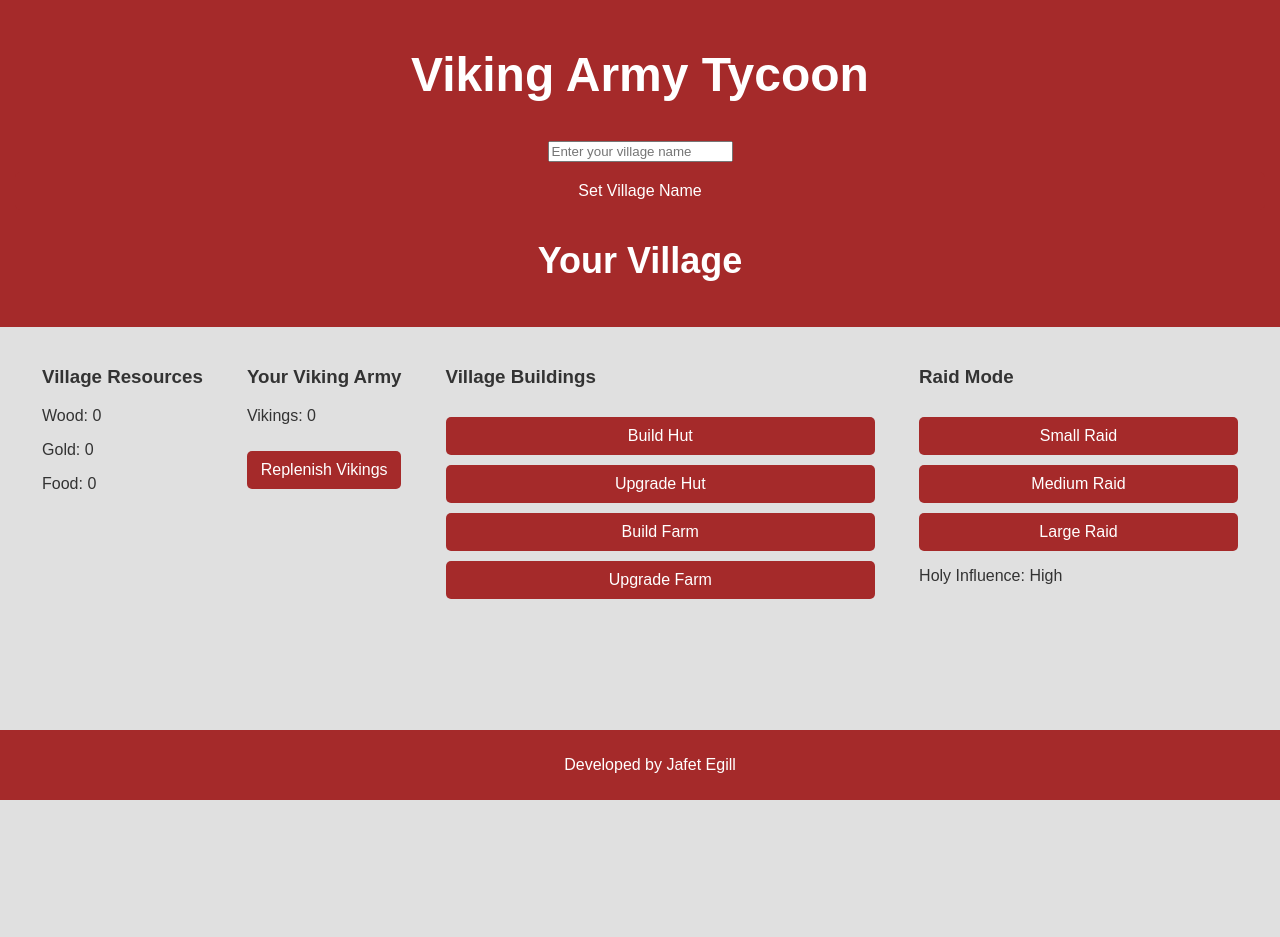
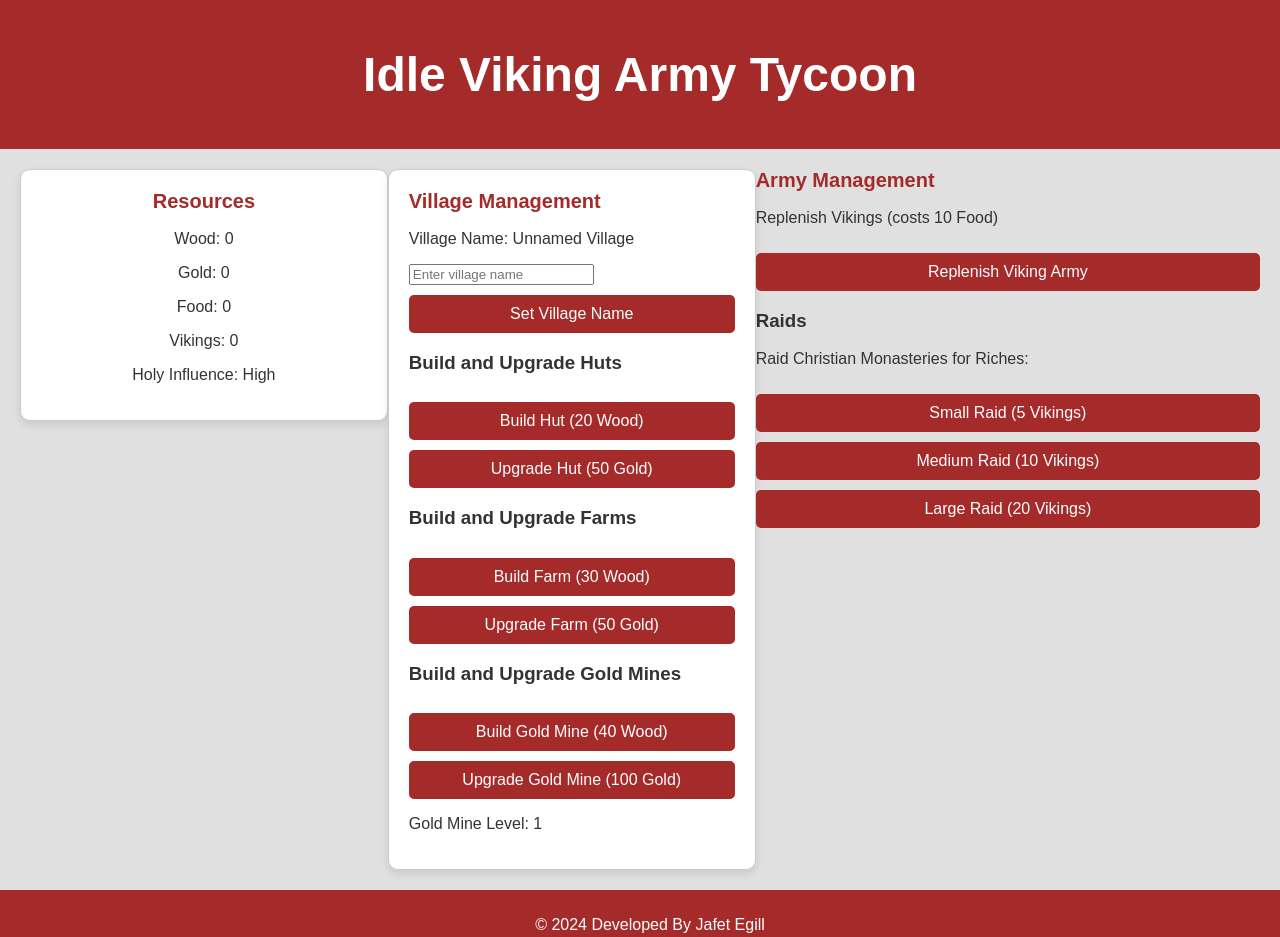
Before and after one commit to largefort/vikingarmy, a plain HTML site: page index.html in a window 1280 px wide. Before the commit the page ends 800 px from the top, so only its background shows below. Drawn offline with Linux system fonts and the light colour scheme.

Commit message:
Update index.html

```diff
--- a/index.html
+++ b/index.html
@@ -3,50 +3,63 @@
 <head>
     <meta charset="UTF-8">
     <meta name="viewport" content="width=device-width, initial-scale=1.0">
-    <title>Viking Army Tycoon</title>
+    <title>Idle Viking Army Tycoon</title>
     <link rel="stylesheet" href="styles.css">
 </head>
 <body>
+
     <header>
-        <h1>Viking Army Tycoon</h1>
-        <input type="text" id="villageNameInput" placeholder="Enter your village name">
-        <button id="setVillageNameButton">Set Village Name</button>
-        <h2 id="villageName">Your Village</h2>
+        <h1>Idle Viking Army Tycoon</h1>
     </header>
 
     <main>
-        <section id="villageResources">
-            <h3>Village Resources</h3>
+        <section id="resources-section">
+            <h2>Resources</h2>
             <p>Wood: <span id="wood">0</span></p>
             <p>Gold: <span id="gold">0</span></p>
             <p>Food: <span id="food">0</span></p>
+            <p>Vikings: <span id="vikingCount">0</span></p>
+            <p>Holy Influence: <span id="holyInfluence">High</span></p>
         </section>
 
-        <section id="vikingArmy">
-            <h3>Your Viking Army</h3>
-            <p>Vikings: <span id="vikingCount">0</span></p>
-            <button id="replenishButton">Replenish Vikings</button>
+        <section id="village-section">
+            <h2>Village Management</h2>
+            <p>Village Name: <span id="villageName">Unnamed Village</span></p>
+            <input type="text" id="villageNameInput" placeholder="Enter village name">
+            <button id="setVillageNameButton">Set Village Name</button>
+
+            <!-- Hut Management -->
+            <h3>Build and Upgrade Huts</h3>
+            <button id="buildHutButton">Build Hut (20 Wood)</button>
+            <button id="upgradeHutButton">Upgrade Hut (50 Gold)</button>
+
+            <!-- Farm Management -->
+            <h3>Build and Upgrade Farms</h3>
+            <button id="buildFarmButton">Build Farm (30 Wood)</button>
+            <button id="upgradeFarmButton">Upgrade Farm (50 Gold)</button>
+
+            <!-- Gold Mine Management -->
+            <h3>Build and Upgrade Gold Mines</h3>
+            <button id="buildGoldMineButton">Build Gold Mine (40 Wood)</button>
+            <button id="upgradeGoldMineButton">Upgrade Gold Mine (100 Gold)</button>
+            <p id="goldMineLevel">Gold Mine Level: 1</p>
         </section>
 
-        <section id="villageBuildings">
-            <h3>Village Buildings</h3>
-            <button id="buildHutButton">Build Hut</button>
-            <button id="upgradeHutButton">Upgrade Hut</button>
-            <button id="buildFarmButton">Build Farm</button>
-            <button id="upgradeFarmButton">Upgrade Farm</button>
-        </section>
+        <section id="army-section">
+            <h2>Army Management</h2>
+            <p>Replenish Vikings (costs 10 Food)</p>
+            <button id="replenishButton">Replenish Viking Army</button>
 
-        <section id="raidMonasteries">
-            <h3>Raid Mode</h3>
-            <button id="smallRaidButton">Small Raid</button>
-            <button id="mediumRaidButton">Medium Raid</button>
-            <button id="largeRaidButton">Large Raid</button>
-            <p>Holy Influence: <span id="holyInfluence">High</span></p>
+            <h3>Raids</h3>
+            <p>Raid Christian Monasteries for Riches:</p>
+            <button id="smallRaidButton">Small Raid (5 Vikings)</button>
+            <button id="mediumRaidButton">Medium Raid (10 Vikings)</button>
+            <button id="largeRaidButton">Large Raid (20 Vikings)</button>
         </section>
     </main>
 
     <footer>
-        <p>Developed by Jafet Egill</p>
+        <p>© 2024 Developed By Jafet Egill</p>
     </footer>
 
     <script src="game.js"></script>
```
